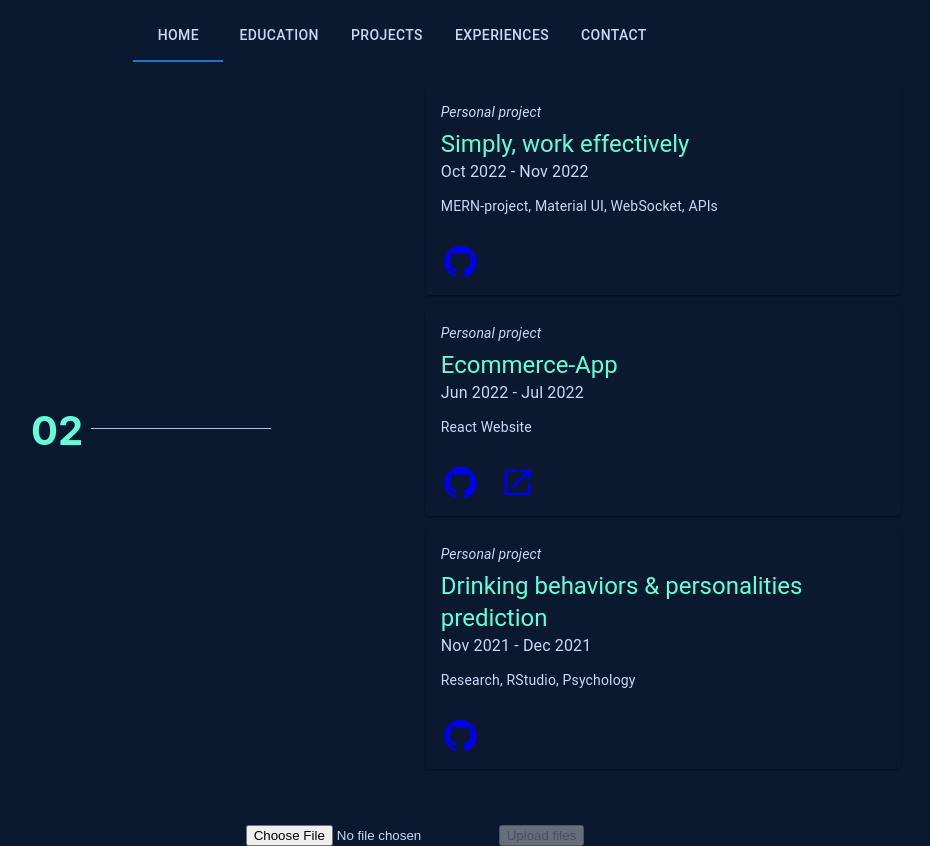
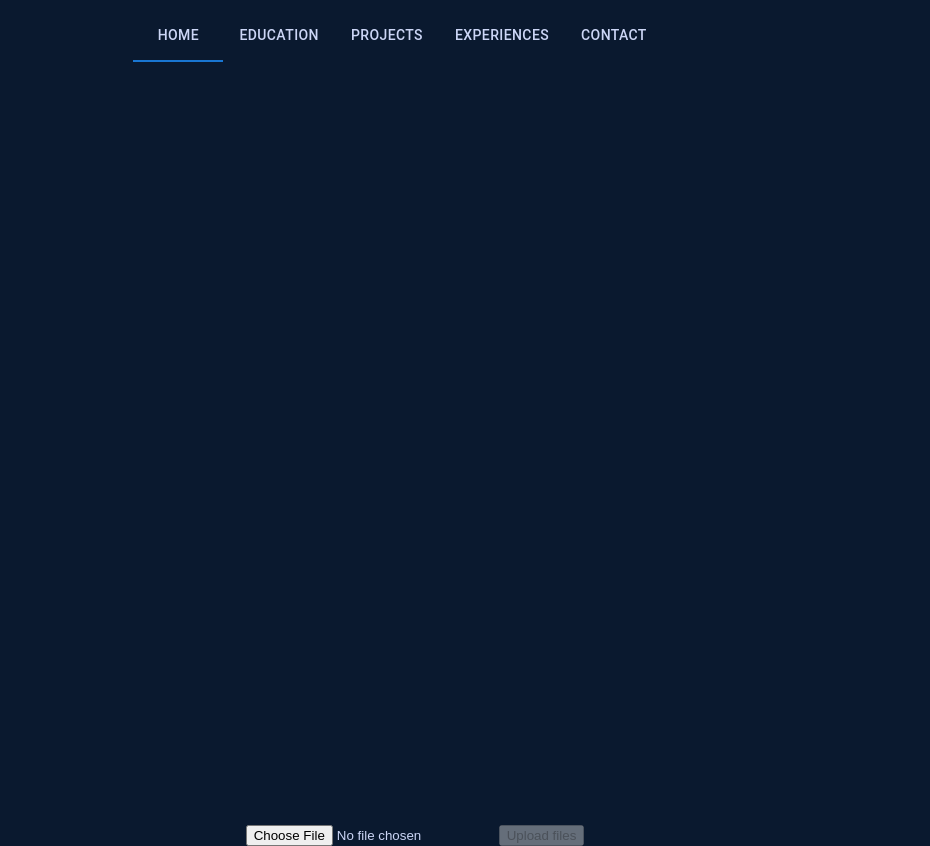
Before and after one commit to Kaia15/portfolio-2022, a React (Create React App) app: page /contact in a window 1280 px wide. Shown: the whole page, without its empty margins (225-1155 px from the left). Built offline with nearby package versions, Linux system fonts and the light colour scheme; no server answers; the HTML template or start-up script is replaced by a standard one.

Commit message:
updates-6

```diff
--- a/src/App.css
+++ b/src/App.css
@@ -1,8 +1,7 @@
 .App {
   text-align: center;
-  background-color: #0a192f;
   color: #ccd6f6;
-  min-height: 720px;
+  height: 100%;
 }
 
 .App-logo {
--- a/src/App.js
+++ b/src/App.js
@@ -8,6 +8,7 @@ import NavigationBar from './components/navigation/navigation';
 import Section1 from './components/education/section1';
 import Section2 from './components/projects/section2';
 import Section3 from './components/experiences/section3';
+import Section4 from './components/contact/contact';
 
 function App() {
   // console.log(getStorage)
@@ -42,7 +43,7 @@ function App() {
         <Route exact path = '/education' element = {<Section1 />} />
         <Route exact path = '/projects' element = {<Section2 />} />
         <Route exact path = '/experiences' element = {<Section3 />} />
-        <Route exact path = '/contact' element = {<Section2 />} />
+        <Route exact path = '/contact' element = {<Section4 />} />
       </Routes>
       <input type = "file"
       onChange = {e => setFile(e.target.files[0])}
--- a/src/components/banner/banner.module.css
+++ b/src/components/banner/banner.module.css
@@ -1,6 +1,6 @@
 @media (min-width: 1100px) {
     .container {
-        min-height: 720px;
+        min-height: 750px;
         display: flex;
         flex-direction: row;
         padding: 4vh 0px
--- /dev/null
+++ b/src/components/contact/contact.js
@@ -0,0 +1,11 @@
+import ContactCSS from './contact.module.css';
+
+const Section4 = () => {
+    return (
+        <div className={ContactCSS.container}>
+
+        </div>
+    )
+}
+
+export default Section4
--- /dev/null
+++ b/src/components/contact/contact.module.css
@@ -0,0 +1,3 @@
+.container {
+    min-height: 750px;
+}
--- a/src/components/experiences/section3.js
+++ b/src/components/experiences/section3.js
@@ -10,7 +10,7 @@ const Section3 = () => {
     const descriptions = ['', 'Instructed 30+ high school students to join Florence Day in Ohio, to promote career opportunities in statistics and data science.']
     const a = [0,1]
     const hl = ['Skills: ', 'Awards: ']
-    const d = ['React.js, Express.js, APIs, Material UI, HTML, CSS', '']
+    const d = ['React.js, Express.js, APIs, Material UI, HTML, CSS', 'Forbes B. Wiley Award']
 
     return (
         <div className = {ExpCSS.container}>
--- a/src/index.css
+++ b/src/index.css
@@ -3,6 +3,7 @@ body {
   font-family: "Calibre","Inter","San Francisco","SF Pro Text",-apple-system,system-ui,sans-serif;
   -webkit-font-smoothing: antialiased;
   -moz-osx-font-smoothing: grayscale;
+  background-color: #0a192f;
 }
 
 code {
```
